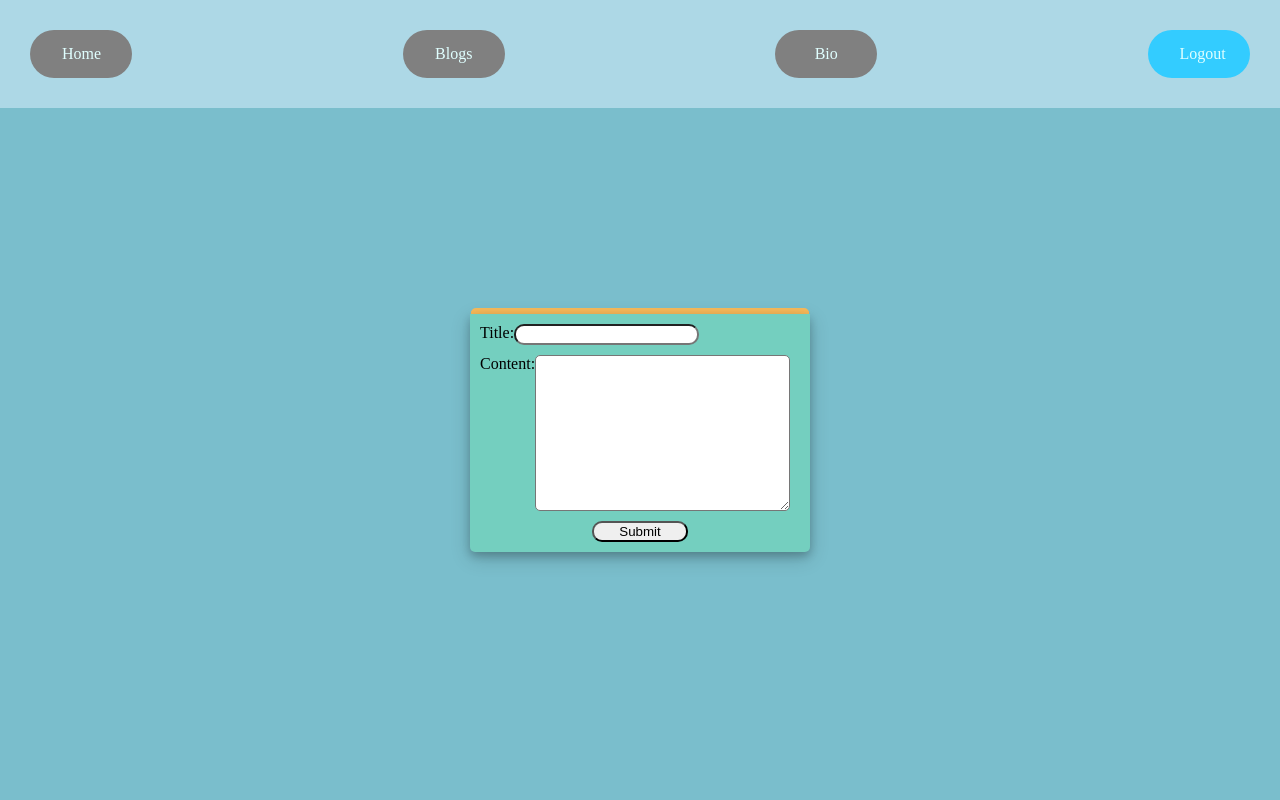
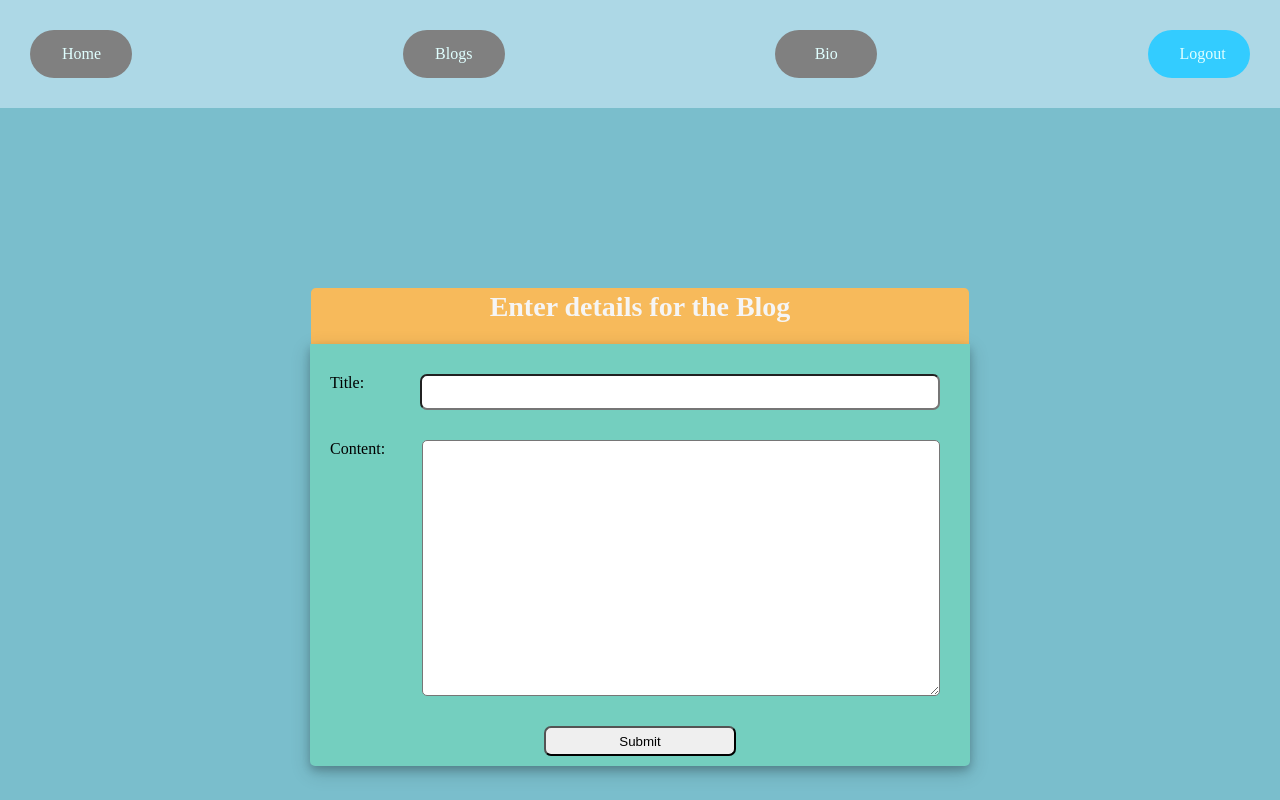
Before and after one commit to musanaeem/Test-BioData, a Django app: page /blogs/new/ in a window 1280 px wide. Run offline with Django 4.2, Linux system fonts and the light colour scheme; a user stored in the database is signed in.

Commit message:
Added styling to blog

```diff
--- /dev/null
+++ b/BioForm/profiles/static/styles/create_blog.css
@@ -0,0 +1,87 @@
+h1 {
+    margin: 0;
+    display: block;
+    margin-right: auto;
+    margin-left: auto;
+    font-size: 28px;
+    border-color: #f7ba5b;
+    border-style: solid;
+    width: 51%;
+    height: 50px;
+    border-radius: 5px 5px 0px 0px;
+    background: #f7ba5b;
+    text-align: center;
+    color: whitesmoke;
+}
+
+label{
+    margin-left: 10px;
+}
+
+li {
+    list-style-type: none;
+    display: flex;
+    justify-content: space-between;
+
+    margin-bottom: 10px;
+    margin-top: 20px;
+
+}
+
+input {
+    border-radius: 7px;
+    height: 30px;
+    width: 80%;
+}
+
+.form-inputs{
+    display: flex;
+    flex-direction: column;
+    justify-content: space-between;
+
+}
+
+
+input:not(.submit) {
+    margin-right: 20px;
+}
+
+
+.submit {
+    width: 30%;
+    display: block;
+    margin-right: auto;
+    margin-left: auto;
+    margin-top: 20px;
+
+}
+
+textarea {
+    border-radius: 5px;
+    margin-right: 20px;
+    width: 80%;
+    height: 250px;
+
+}
+
+form {
+    width: 50%;
+    background: #74cfbf;
+    display: block;
+    margin-right: auto;
+    margin-left: auto;
+    position: relative;
+
+    justify-content: center;
+    flex-direction: column;
+    padding: 10px;
+    box-shadow: 0 4px 8px 0 rgba(0, 0, 0, 0.2), 0 6px 20px 0 rgba(0, 0, 0, 0.19);
+    -webkit-box-shadow: 0 4px 8px 0 rgba(0, 0, 0, 0.2), 0 6px 20px 0 rgba(0, 0, 0, 0.19);
+    -moz-box-shadow: 0 4px 8px 0 rgba(0, 0, 0, 0.2), 0 6px 20px 0 rgba(0, 0, 0, 0.19);
+    border-radius: 0px 0px 5px 5px;
+
+}
+
+.form-container{
+    margin-top: 180px;
+}
--- a/BioForm/profiles/templates/profiles/create.html
+++ b/BioForm/profiles/templates/profiles/create.html
@@ -3,10 +3,20 @@
 
 
 {% block title %} {{ title }} {% endblock %}
-{% block style %} <link rel="stylesheet" type="text/css" href="{% static 'styles/create.css' %}"/> {% endblock %}
+
+{% block style %}
+    {% if type == 'Blog' %}
+        <link rel="stylesheet" type="text/css" href="{% static 'styles/create_blog.css' %}"/>
+    {% elif type == 'Bio' %}
+        <link rel="stylesheet" type="text/css" href="{% static 'styles/create.css' %}" %}/>
+    {% endif %}
+{% endblock %}
 
 
 {% block body %}
+
+
+
 
 <div class="form-container">
     <h1> {{ heading }} </h1>
@@ -18,6 +28,7 @@
             {{form.as_ul}}
         </div>
 
+
         <input class="submit" type="submit" name="Submit">
 
     </form>
--- a/BioForm/profiles/templates/profiles/index.html
+++ b/BioForm/profiles/templates/profiles/index.html
@@ -7,6 +7,7 @@
 
 {% block body %}
 
+
     <h1 class="username"> Welcome <span class="user">{{ username }} </span></h1>
 
 
--- a/BioForm/profiles/views.py
+++ b/BioForm/profiles/views.py
@@ -97,7 +97,7 @@ def bio_create(request):
 
     if Bio.objects.filter(user_id = request.user.id):
         messages.info(request, 'Bio already exists')
-        return redirect('home')
+        return redirect('bio-view')
 
     if request.method == 'POST':
         form = BioForm(request.POST)
@@ -105,7 +105,7 @@ def bio_create(request):
         if form.is_valid():
             form.cleaned_data['user'] = request.user.id
             form.save()
-            return redirect('home')
+            return redirect('bio-view')
 
     form = BioForm()
     form.fields['user'].initial = request.user.id
@@ -113,7 +113,8 @@ def bio_create(request):
     context = {
         'form': form,
         'title': 'Create Record',
-        'heading': 'Enter details for the record'
+        'heading': 'Enter details for the record',
+        'type': 'Bio'
     }
 
     return render(request, 'profiles/create.html', context)
@@ -134,7 +135,9 @@ def blog_create(request):
 
     context = {
         'form': form,
-        'title': 'Create New Blog'
+        'title': 'Create New Blog',
+        'heading': 'Enter details for the Blog',
+        'type': 'Blog'
     }
 
     return render(request, 'profiles/create.html', context)
@@ -155,7 +158,8 @@ def bio_update(request, id):
     context = {
         'form': form,
         'title': 'Update Record',
-        'heading': 'Change the field you want to update'
+        'heading': 'Change the field you want to update',
+        'type': 'Bio'
     }
 
     return render(request, 'profiles/create.html', context)
@@ -176,6 +180,8 @@ def blog_update(request, id):
     context = {
         'form': form,
         'title': 'Update Blog',
+        'heading': 'Change the field you want to update',
+        'type': 'Blog'
     }
 
     return render(request, 'profiles/create.html', context)
```
Also changed, not shown: BioForm/BioForm/settings.py (+44 -44 lines), BioForm/BioForm/urls.py (+5 -6 lines), BioForm/profiles/models.py (+6 -6 lines), BioForm/profiles/templates/forms.py (+6 -6 lines).
